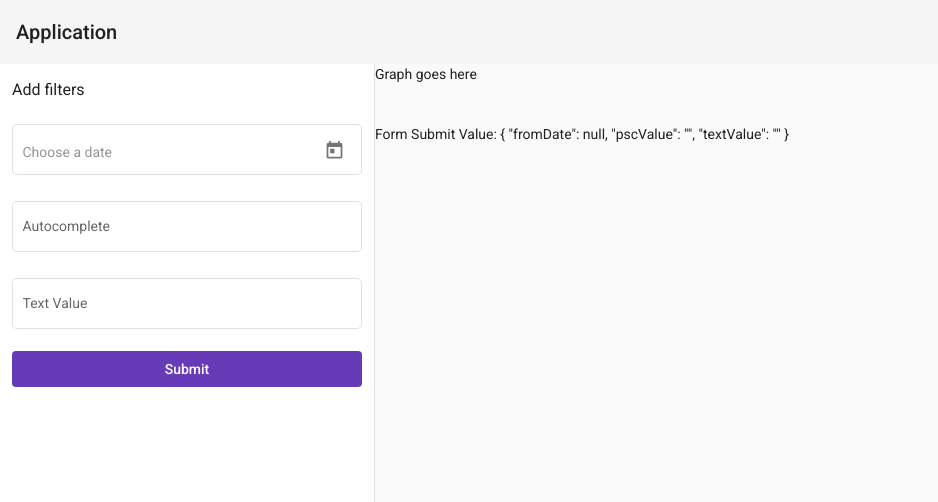
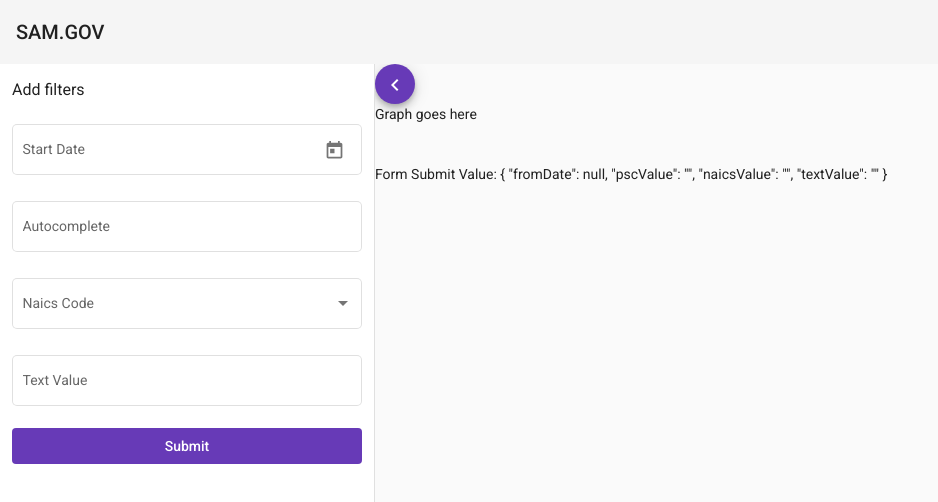
Before and after one commit to CharanMareedu-REISys/sam-api-challenge, an Angular app: page / in a window 1280 px wide. Shown: the top 502 px of the page, without its empty margins (0-938 px from the left). Built offline with nearby package versions, Linux system fonts and the light colour scheme.

Commit message:
new changes

```diff
--- a/src/app/app.component.html
+++ b/src/app/app.component.html
@@ -1,15 +1,12 @@
 <mat-toolbar>
-  <span>Application</span>
+  <span>SAM.GOV</span>
 </mat-toolbar>
-<mat-drawer-container class="example-container">
-  <mat-drawer mode="side" opened>
-    <form [formGroup]="profileForm" (ngSubmit)="onSubmit()" style="padding: 12px;
-    display:inline-flex;
-    width: 350px;
-    flex-direction: column;
-    align-items:stretch">
+<mat-sidenav-container class="example-container">
+  <mat-sidenav #sidenav mode="side" [(opened)]="opened" tabindex="0">
+    <form [formGroup]="profileForm" (ngSubmit)="onSubmit()" class="form-group">
       <h3>Add filters</h3>
       <mat-form-field appearance="outline" class="full-width">
+        <mat-label>Start Date</mat-label>
         <input matInput id="startDate" name="startDate" formControlName="fromDate" [matDatepicker]="picker"
           placeholder="Choose a date">
         <mat-datepicker-toggle matSuffix [for]="picker"></mat-datepicker-toggle>
@@ -26,17 +23,30 @@
         </mat-autocomplete>
       </mat-form-field>
       <mat-form-field appearance="outline" class="full-width">
+        <mat-label>Naics Code</mat-label>
+        <mat-select formControlName="pscValue" multiple>
+          <mat-option *ngFor="let naics of options.naicsValue" [value]="naics">{{naics}}</mat-option>
+        </mat-select>
+      </mat-form-field>
+      <mat-form-field appearance="outline" class="full-width">
         <mat-label>Text Value</mat-label>
         <input matInput #input formControlName="textValue">
       </mat-form-field>
       <button mat-flat-button color="primary" type="submit">Submit</button>
     </form>
-  </mat-drawer>
-  <mat-drawer-content>
+  </mat-sidenav>
+  <mat-sidenav-content>
+    <div>
+
+      <button mat-mini-fab color="primary" aria-label="Show Filters" (click)="sidenav.toggle()">
+        <mat-icon>{{opened ? "navigate_before":"navigate_next"}}</mat-icon>
+      </button>
+    </div>
+
     Graph goes here
     <br />
     <br />
     <br />
     Form Submit Value: {{ profileForm.value | json }}
-  </mat-drawer-content>
-</mat-drawer-container>
+  </mat-sidenav-content>
+</mat-sidenav-container>
--- a/src/app/app.component.scss
+++ b/src/app/app.component.scss
@@ -6,3 +6,15 @@
     width: 100%;
     height: 100%;
   }
+
+  .form-group {
+    padding: 12px;
+    display:inline-flex;
+    width: 350px;
+    flex-direction: column;
+    align-items:stretch
+  }
+
+  .filter-toggle{
+    border-radius: 50%;
+  }
--- a/src/app/app.component.ts
+++ b/src/app/app.component.ts
@@ -20,18 +20,19 @@ export interface Tile {
 })
 export class AppComponent {
 
-  tiles: Tile[] = [
-    {text: 'One', cols: 1, rows: 1, color: 'lightblue'},
-    {text: 'Two', cols: 3, rows: 1, color: 'lightgreen'}
-  ];
+  opened: boolean = true;
+
   options = {
-    pscValue : ['Onefasfadsfafsdfasdfasdfasdfasdfasdfasdfasdfasdfasdfasdfasdffadsfasdfasdfa', 'Two', 'Three']
+    pscValue : ['One', 'Two', 'Three'],
+    naicsValue : ['Naics1','Niacs2']
   };
+
   pscFilteredOptions: Observable<string[]>;
 
   profileForm = this.fb.group({
     fromDate: [],
     pscValue: [''],
+    naicsValue:[''],
     textValue: ['']
   });
 
```
